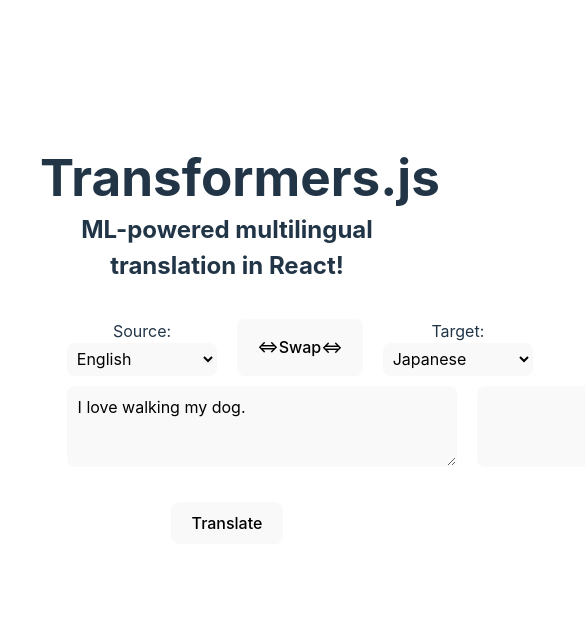
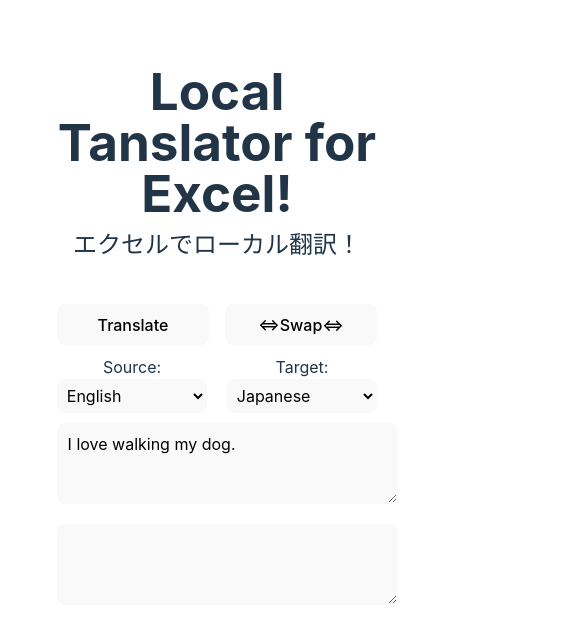
Before and after one commit to msmsrep/LocalTanslatorForExcel, a React app: page / in a window 390 px wide. Shown: the top 642 px of the page, 585 px wide, since content can reach past the window. Built offline with nearby package versions, Linux system fonts and the light colour scheme.

Commit message:
レスポンシブ対応

```diff
--- a/src/App.css
+++ b/src/App.css
@@ -71,7 +71,7 @@
 }
 
 /* レスポンシブ対応のために */
-@media (max-width: 768px) {
+/* @media (max-width: 768px) {
   .container {
     flex-direction: column;
     padding: 10px;
@@ -79,4 +79,40 @@
   .sidebar {
     display: none;
   }
+} */
+
+/* メディアクエリでスマホ対応 */
+@media screen and (max-width: 768px) {
+  .textbox-container {
+    width: 100%;
+    flex-direction: column;
+  }
+  .textbox-container > textarea,
+  .language-selector {
+    width: 100%;
+  }
+
+  /* .language-container {
+    flex-direction: column;
+  } */
+
+  button {
+    width: 100%;
+  }
+  .progress-bars-container {
+    width: 100%;
+  }
 }
+
+.button-group {
+  display: flex;
+  gap: 1rem; /* ボタン間のスペース */
+  justify-content: center; /* 中央揃え（任意） */
+  margin-top: 1rem;
+}
+
+/* .button-group button {
+  flex: 1;
+  padding: 0.5rem 1rem;
+  font-size: 1rem;
+} */
--- a/src/App.jsx
+++ b/src/App.jsx
@@ -106,17 +106,22 @@
 
   return (
     <>
-      <h1>Transformers.js</h1>
-      <h2>ML-powered multilingual translation in React!</h2>
+      <h1>Local Tanslator for Excel!</h1>
+      <h2>エクセルでローカル翻訳！</h2>
 
       <div className="container">
+        <div className="button-group">
+          <button disabled={disabled} onClick={translate}>
+            Translate
+          </button>
+          <button onClick={swapLanguages}>⇔Swap⇔</button>
+        </div>
         <div className="language-container">
           <LanguageSelector
             type={"Source"}
             value={sourceLanguage}
             onChange={(x) => setSourceLanguage(x.target.value)}
           />
-          <button onClick={swapLanguages}>⇔Swap⇔</button>
           <LanguageSelector
             type={"Target"}
             value={targetLanguage}
@@ -129,10 +134,6 @@
           <textarea value={output} rows={3} readOnly></textarea>
         </div>
       </div>
-
-      <button disabled={disabled} onClick={translate}>
-        Translate
-      </button>
 
       <div className="progress-bars-container">
         {ready === false && <label>Loading models... (only run once)</label>}
```
Also changed, not shown: 2 other files (tests, documents, lock files or other folders).
